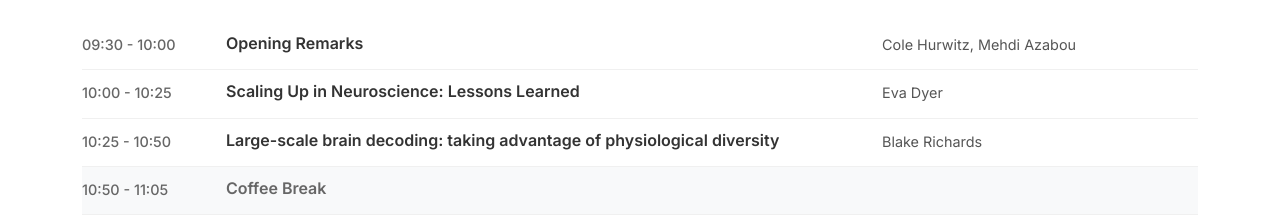
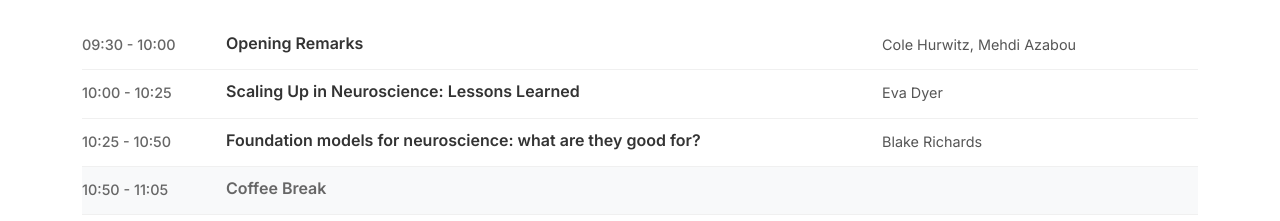
Before and after one commit to neurofm-workshop/neurofm-workshop.github.io, a plain HTML site: page index.html in a window 1280 px wide. Shown: the part 3780-4001 px from the top of the page. Drawn offline with nearby package versions, Linux system fonts and the light colour scheme; animation ran at ten frames a second.

Commit message:
Update Blake's title

```diff
--- a/index.html
+++ b/index.html
@@ -441,7 +441,7 @@
                     <div class="timeline-item">
                         <div class="time-block">10:25 - 10:50</div>
                         <div class="content-block">
-                            <h4>Large-scale brain decoding: taking advantage of physiological diversity</h4>
+                            <h4>Foundation models for neuroscience: what are they good for?</h4>
                         </div>
                         <div class="speaker-block">Blake Richards</div>
                     </div>
```
